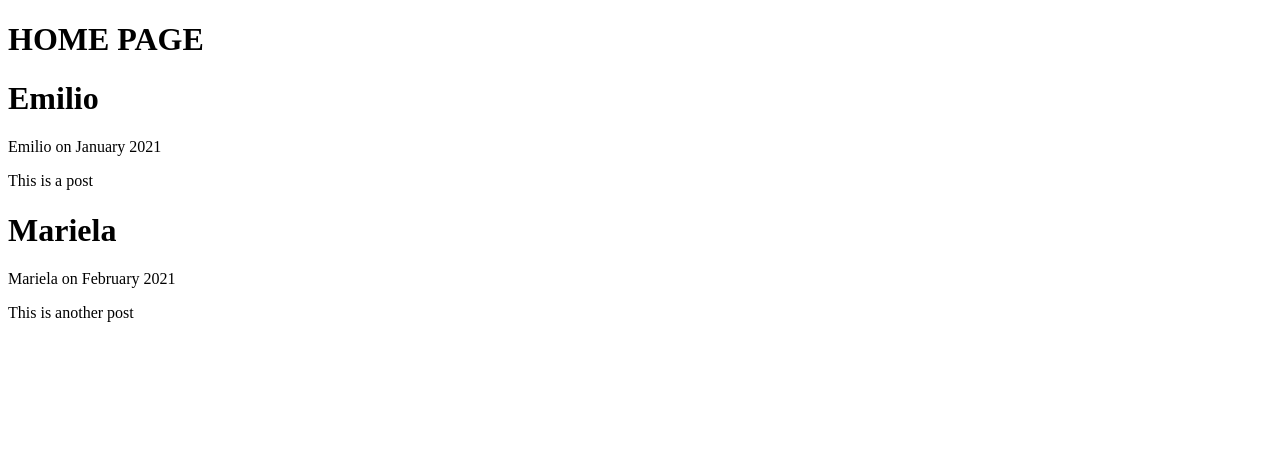
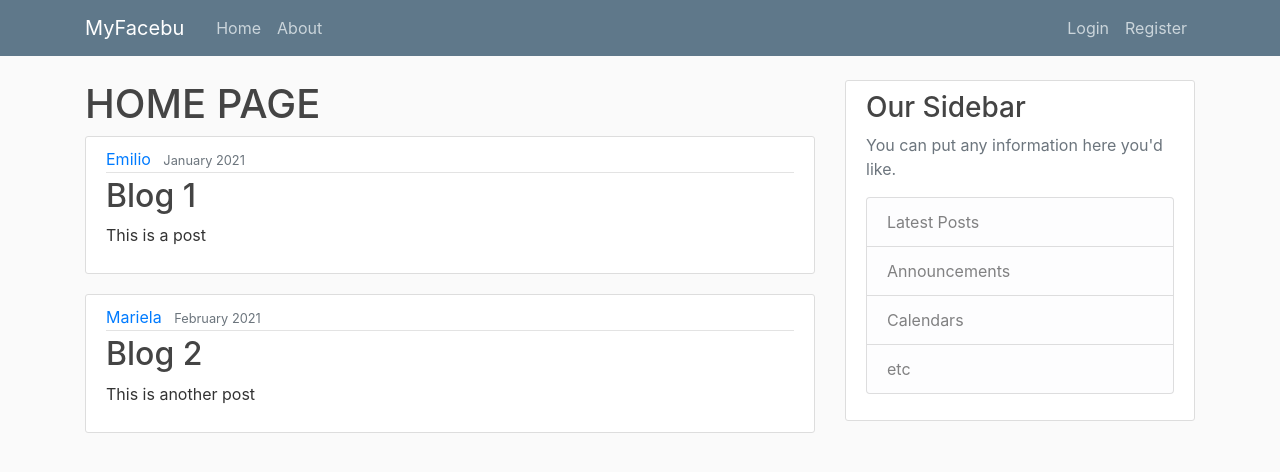
Before and after one commit to ea3/MyFacebu-Flask, a Flask app: page / in a window 1280 px wide. Shown: the top 472 px of the page. Run offline with Flask 2, Linux system fonts and the light colour scheme; some libraries are stand-ins or nearby versions.

Commit message:
Registration, templates and login

```diff
--- a/app.py
+++ b/app.py
@@ -1,8 +1,11 @@
-from flask import Flask, render_template
+from flask import Flask, render_template, url_for
+from forms import RegistrationForm, LoginForm
+
 import os
 from dotenv import load_dotenv
 
 app = Flask(__name__)
+app.config['SECRET_KEY'] = os.environ.get('SECRET_KEY')
 
 basedir = os.path.abspath(os.path.dirname(__file__))
 load_dotenv(os.path.join(basedir, '.env'))
@@ -33,5 +36,17 @@ def about():
     return render_template('about.html', title='About')
 
 
+@app.route('/register')
+def register():
+    form = RegistrationForm()
+    return render_template('register.html', title='Register', form=form)
+
+
+@app.route('/login')
+def login():
+    form = LoginForm()
+    return render_template('login.html', title='Login', form=form)
+
+
 if __name__ == '__main__':
     app.run(debug=True)
--- a/requirements.txt
+++ b/requirements.txt
@@ -1,2 +1,3 @@
 Flask~=1.1.2
 python-dotenv~=0.15.0
+WTForms~=2.3.3
--- /dev/null
+++ b/static/main.css
@@ -0,0 +1,80 @@
+body {
+  background: #fafafa;
+  color: #333333;
+  margin-top: 5rem;
+}
+
+h1, h2, h3, h4, h5, h6 {
+  color: #444444;
+}
+
+.bg-steel {
+  background-color: #5f788a;
+}
+
+.site-header .navbar-nav .nav-link {
+  color: #cbd5db;
+}
+
+.site-header .navbar-nav .nav-link:hover {
+  color: #ffffff;
+}
+
+.site-header .navbar-nav .nav-link.active {
+  font-weight: 500;
+}
+
+.content-section {
+  background: #ffffff;
+  padding: 10px 20px;
+  border: 1px solid #dddddd;
+  border-radius: 3px;
+  margin-bottom: 20px;
+}
+
+.article-title {
+  color: #444444;
+}
+
+a.article-title:hover {
+  color: #428bca;
+  text-decoration: none;
+}
+
+.article-content {
+  white-space: pre-line;
+}
+
+.article-img {
+  height: 65px;
+  width: 65px;
+  margin-right: 16px;
+}
+
+.article-metadata {
+  padding-bottom: 1px;
+  margin-bottom: 4px;
+  border-bottom: 1px solid #e3e3e3
+}
+
+.article-metadata a:hover {
+  color: #333;
+  text-decoration: none;
+}
+
+.article-svg {
+  width: 25px;
+  height: 25px;
+  vertical-align: middle;
+}
+
+.account-img {
+  height: 125px;
+  width: 125px;
+  margin-right: 20px;
+  margin-bottom: 16px;
+}
+
+.account-heading {
+  font-size: 2.5rem;
+}
--- a/templates/base.html
+++ b/templates/base.html
@@ -1,14 +1,71 @@
 <!DOCTYPE html>
 <html lang="en">
 <head>
-    <meta charset="UTF-8">
+
+    <!-- Required meta tags -->
+    <meta charset="utf-8">
+    <meta name="viewport" content="width=device-width, initial-scale=1, shrink-to-fit=no">
+
+    <!-- Bootstrap CSS -->
+    <link rel="stylesheet" href="https://stackpath.bootstrapcdn.com/bootstrap/4.3.1/css/bootstrap.min.css" integrity="sha384-ggOyR0iXCbMQv3Xipma34MD+dH/1fQ784/j6cY/iJTQUOhcWr7x9JvoRxT2MZw1T" crossorigin="anonymous">
+
+    <link rel="stylesheet" type="text/css" href="{{ url_for('static', filename='main.css') }}">
+
     {% if title %}
         <title>Social app - {{ title }}</title>
     {% else %}
         <title>MyFacebu</title>
     {% endif %}
+
 </head>
 <body>
-    {% block content %}{% endblock  content%}
+
+    <header class="site-header">
+      <nav class="navbar navbar-expand-md navbar-dark bg-steel fixed-top">
+        <div class="container">
+          <a class="navbar-brand mr-4" href="/">MyFacebu</a>
+          <button class="navbar-toggler" type="button" data-toggle="collapse" data-target="#navbarToggle" aria-controls="navbarToggle" aria-expanded="false" aria-label="Toggle navigation">
+            <span class="navbar-toggler-icon"></span>
+          </button>
+          <div class="collapse navbar-collapse" id="navbarToggle">
+            <div class="navbar-nav mr-auto">
+              <a class="nav-item nav-link" href="/">Home</a>
+              <a class="nav-item nav-link" href="/about">About</a>
+            </div>
+            <!-- Navbar Right Side -->
+            <div class="navbar-nav">
+              <a class="nav-item nav-link" href="/login">Login</a>
+              <a class="nav-item nav-link" href="/register">Register</a>
+            </div>
+          </div>
+        </div>
+      </nav>
+    </header>
+
+    <main role="main" class="container">
+      <div class="row">
+        <div class="col-md-8">
+          {% block content %}{% endblock %}
+        </div>
+        <div class="col-md-4">
+          <div class="content-section">
+            <h3>Our Sidebar</h3>
+            <p class='text-muted'>You can put any information here you'd like.
+              <ul class="list-group">
+                <li class="list-group-item list-group-item-light">Latest Posts</li>
+                <li class="list-group-item list-group-item-light">Announcements</li>
+                <li class="list-group-item list-group-item-light">Calendars</li>
+                <li class="list-group-item list-group-item-light">etc</li>
+              </ul>
+            </p>
+          </div>
+        </div>
+      </div>
+    </main>
+
+
+    <script src="https://code.jquery.com/jquery-3.3.1.slim.min.js" integrity="sha384-q8i/X+965DzO0rT7abK41JStQIAqVgRVzpbzo5smXKp4YfRvH+8abtTE1Pi6jizo" crossorigin="anonymous"></script>
+    <script src="https://cdnjs.cloudflare.com/ajax/libs/popper.js/1.14.7/umd/popper.min.js" integrity="sha384-UO2eT0CpHqdSJQ6hJty5KVphtPhzWj9WO1clHTMGa3JDZwrnQq4sF86dIHNDz0W1" crossorigin="anonymous"></script>
+    <script src="https://stackpath.bootstrapcdn.com/bootstrap/4.3.1/js/bootstrap.min.js" integrity="sha384-JjSmVgyd0p3pXB1rRibZUAYoIIy6OrQ6VrjIEaFf/nJGzIxFDsf4x0xIM+B07jRM" crossorigin="anonymous"></script>
 </body>
 </html>
--- a/templates/home.html
+++ b/templates/home.html
@@ -2,8 +2,15 @@
 {% block content %}
     <h1>HOME PAGE</h1>
     {% for post in posts %}
-        <h1>{{ post.author }}</h1>
-        <p>{{ post.author }} on {{ post.date_posted }}</p>
-        <p>{{ post.content }}</p>
+        <article class="media content-section">
+          <div class="media-body">
+            <div class="article-metadata">
+              <a class="mr-2" href="#">{{ post.author }}</a>
+              <small class="text-muted">{{ post.date_posted }}</small>
+            </div>
+            <h2><a class="article-title" href="#">{{ post.title }}</a></h2>
+            <p class="article-content">{{ post.content }}</p>
+          </div>
+        </article>
     {% endfor %}
 {% endblock content %}
```
Also changed, not shown: forms.py (added, +25 -0 lines), templates/login.html (added), templates/register.html (added).
